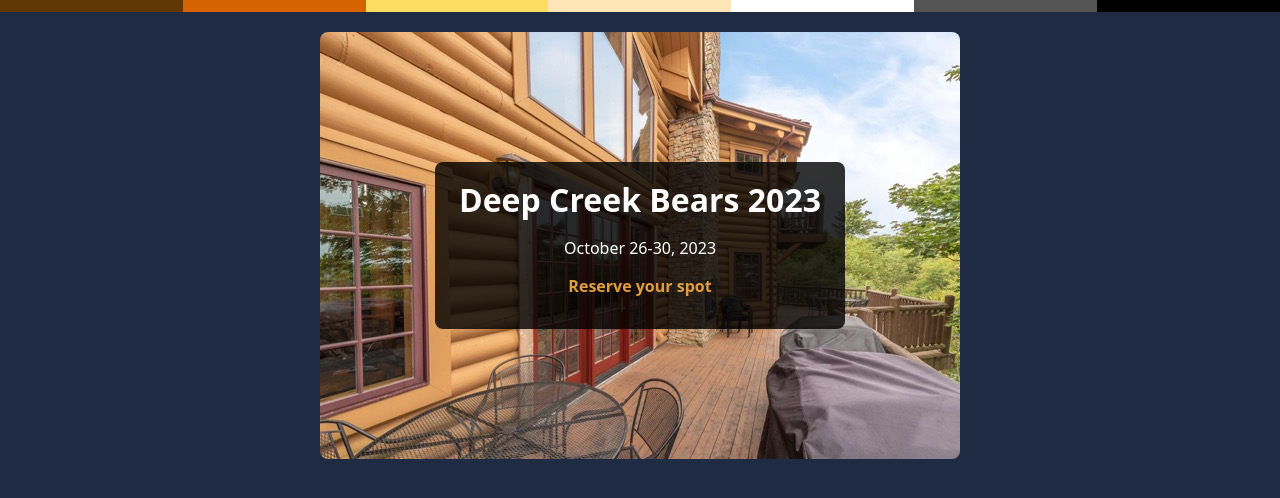
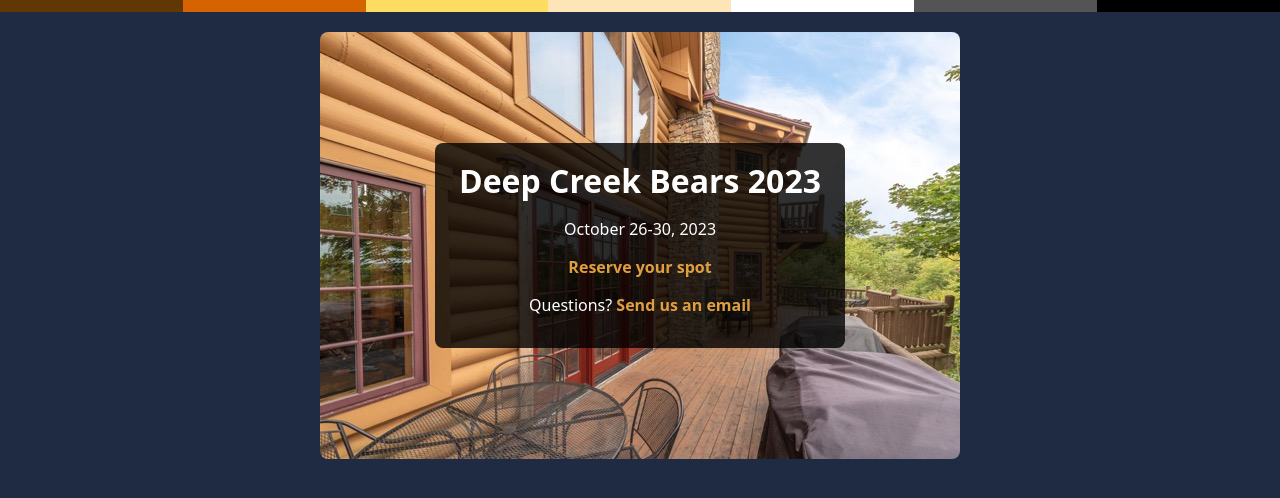
Before and after one commit to retzloff/deep-creek-disco, a SvelteKit app: page / in a window 1280 px wide. Shown: the top 498 px of the page. Built offline with nearby package versions, Linux system fonts and the light colour scheme.

Commit message:
Adds email link

```diff
--- a/src/components/Hero.svelte
+++ b/src/components/Hero.svelte
@@ -6,7 +6,10 @@
 	<div>
 		<h1>Deep Creek Bears <span>2023</span></h1>
 		<p>October 26-30, 2023</p>
-		<p><a href="https://ti.to/deep-creek-bears/2023">Reserve your spot</a></p>
+		<p><a class="cta" href="https://ti.to/deep-creek-bears/2023">Reserve your spot</a></p>
+		<p>
+			Questions? <a href="mailto:matt@d-domains.net">Send us an email</a>
+		</p>
 	</div>
 	<img src={house} alt="Front of Boulder Heights" />
 </header>
@@ -42,6 +45,9 @@
 		text-decoration: none;
 		font-weight: 600;
 		color: var(--anzac);
+	}
+
+	.cta {
 		padding: 0.25rem 0.5rem;
 	}
 
```
